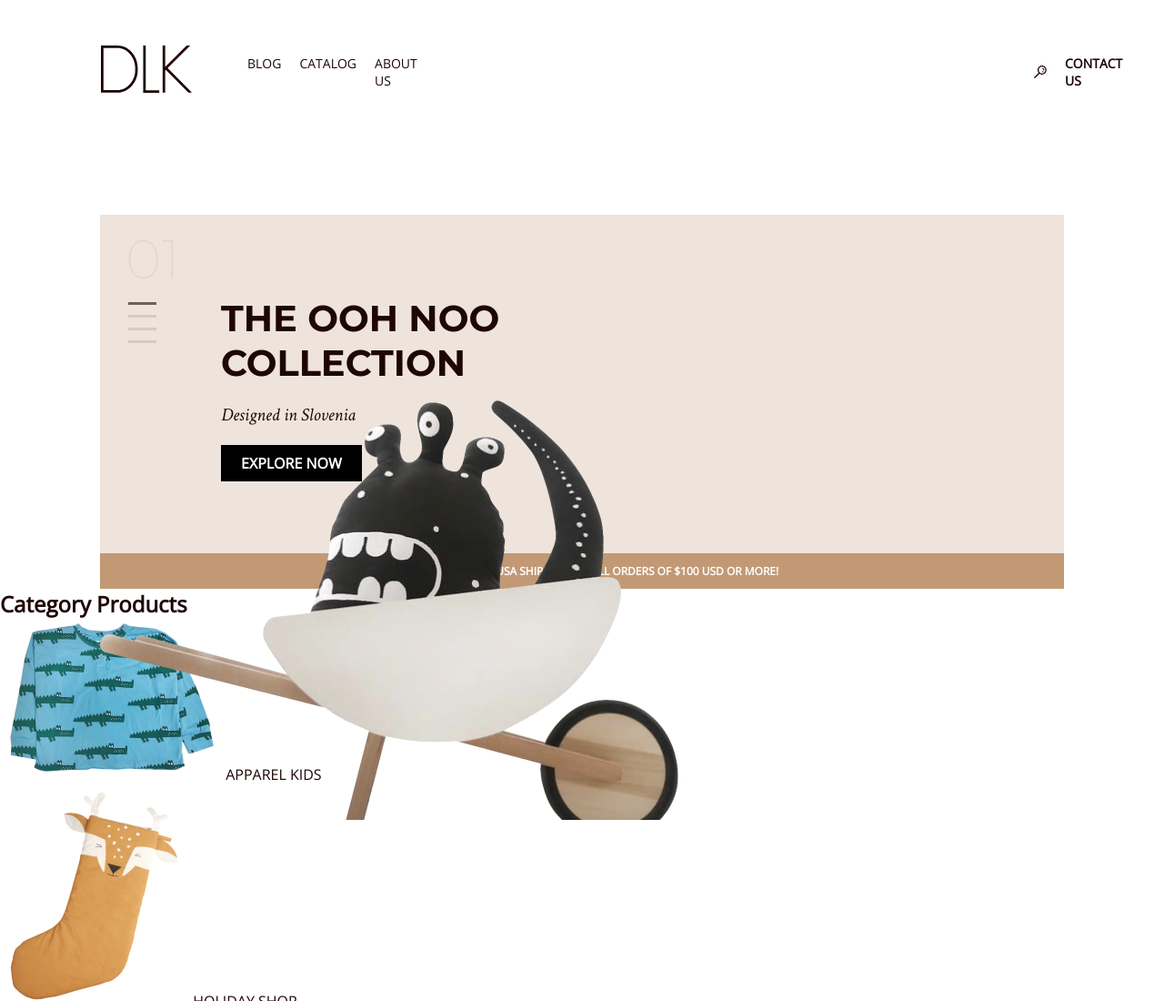
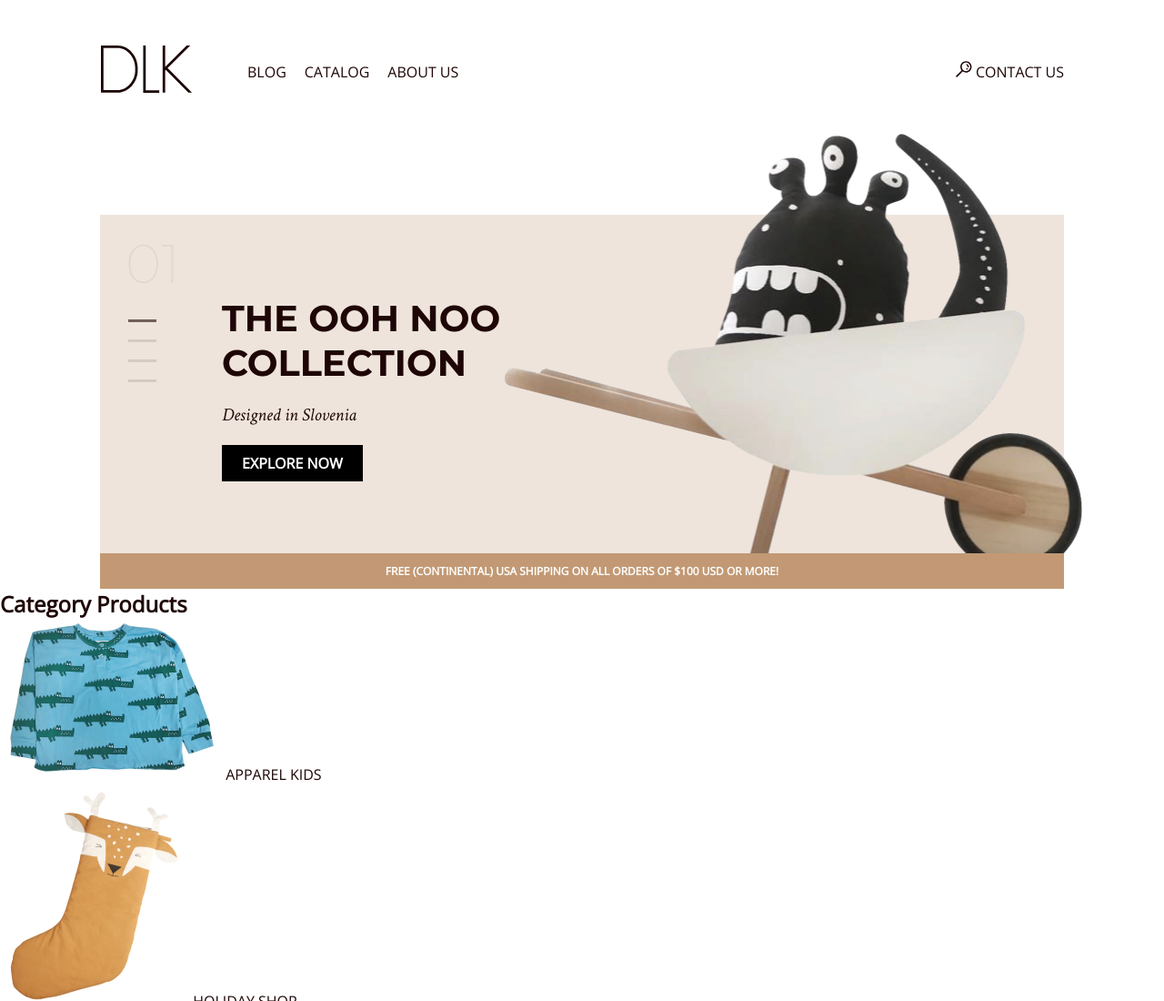
Before and after one commit to dl-academy-edu/yo-konstantinova-lydia, a plain HTML site: page index.html in a window 1280 px wide. Shown: the top 1100 px of the page at 91% size. Drawn offline with nearby package versions, Linux system fonts and the light colour scheme.

Commit message:
Переписала стили для хедера и баннера

```diff
--- a/common.css
+++ b/common.css
@@ -25,32 +25,18 @@ body{
     margin: 50px 110px 0 110px;
     align-items: center;
     text-transform: uppercase;
+    justify-content: space-between;
+}
+
+.nav__wrapper{
+    display: flex;
+    align-items: center;
 }
 
 .nav__list{
     display: flex;
-    font-size: 14px;
-}
-
-.nav__list_item:nth-of-type(1){
+    column-gap: 20px;
     margin-left: 60px;
-}
-
-.nav__list_item:nth-of-type(3){
-    margin-right: 678px;
-}
-
-.nav__list_item{
-    margin-right: 20px;
-}
-
-.contact{
-    display: flex;
-    align-items: center;
-    column-gap: 20px;
-    font-weight: 700;
-    font-size: 14px;
-    padding-right: 0;
 }
 
 /* стили для текста */
--- a/index.html
+++ b/index.html
@@ -14,7 +14,8 @@
     <title>DLK</title>
 </head>
 <body>
-    <header class="header">
+    <header class="header container">
+        <div class="nav__wrapper">
             <a href="/index.html">
                 <svg width="102" height="52" viewBox="0 0 102 52" fill="none" xmlns="http://www.w3.org/2000/svg">
                     <path fill-rule="evenodd" clip-rule="evenodd" d="M0.997559 0H19.1259C32.1442 0 41.4377 12.3713 41.4377 24.0356V27.7332C41.4377 39.3974 32.1442 51.7689 19.1259 51.7689H0.997559V0ZM38.6487 24.0356C38.6487 13.5132 30.2391 2.77333 19.1259 2.77333H3.78653V48.9956H19.1259C30.2391 48.9956 38.6487 38.2557 38.6487 27.7333V24.0356Z" fill="#1E0606"/>
@@ -35,6 +36,7 @@
                 </li>
               </ul>
             </nav>
+        </div>
             <a href="/pages/contact.html" class="contact">
                 <svg width="18" height="18" viewBox="0 0 18 18" fill="none" xmlns="http://www.w3.org/2000/svg">
                     <path d="M11.2614 0.26001C7.83851 0.26001 5.05615 3.08001 5.05615 6.52001C5.05615 7.98001 5.55657 9.30002 6.37727 10.38L0.492277 16.32C0.151988 16.68 0.151988 17.24 0.492277 17.58C0.67243 17.76 0.892618 17.84 1.1128 17.84C1.35301 17.84 1.57319 17.76 1.75334 17.58L7.63834 11.62C8.65921 12.36 9.90026 12.78 11.2414 12.78C14.6643 12.78 17.4467 9.96001 17.4467 6.52001C17.4667 3.06001 14.6843 0.26001 11.2614 0.26001ZM11.2614 11.2C8.71926 11.2 6.65751 9.10001 6.65751 6.52001C6.65751 3.94001 8.71926 1.84001 11.2614 1.84001C13.8036 1.84001 15.8653 3.94001 15.8653 6.52001C15.8653 9.10001 13.8036 11.2 11.2614 11.2ZM14.364 6.60001C14.324 6.94001 14.0238 7.20001 13.6835 7.20001C13.6434 7.20001 13.6234 7.20001 13.5834 7.20001C13.2031 7.14001 12.9428 6.80001 12.9829 6.42001C13.123 5.38001 11.962 4.84001 11.902 4.82001C11.5617 4.66001 11.4015 4.24001 11.5617 3.90001C11.7218 3.56001 12.1221 3.40001 12.4825 3.54001C12.5625 3.56001 14.6443 4.52001 14.364 6.60001ZM12.9028 8.12001C13.0429 8.26001 13.143 8.48002 13.143 8.68002C13.143 8.90002 13.0629 9.10001 12.9028 9.24002C12.7627 9.38002 12.5425 9.48002 12.3423 9.48002C12.1422 9.48002 11.922 9.40001 11.7819 9.24002C11.6417 9.10001 11.5417 8.88002 11.5417 8.68002C11.5417 8.48002 11.6217 8.26001 11.7819 8.12001C11.922 7.98001 12.1422 7.88002 12.3423 7.88002C12.5425 7.88002 12.7427 7.96001 12.9028 8.12001Z" fill="#1E0606"/>
@@ -46,6 +48,7 @@
     <main>
         <section class="container">
             <div class="banner__wrapper">
+            <div class="banner__switcher">
                 <span class="banner__number">01</span>
                 <ul class="banner__stick">
                     <li>
@@ -61,6 +64,7 @@
                         <button class="stick-4"></button>
                     </li>
                 </ul>
+            </div>
             <div class="banner__description">
                 <h1>THE OOH NOO<br>COLLECTION</h1>
                 <p class="design italic small">Designed in Slovenia</p>
--- a/style.css
+++ b/style.css
@@ -2,52 +2,53 @@
     background-color: #EEE4DB;
     height: 372px;
     margin-top: 129px;
+    display: flex;
+    position: relative;
+}
+
+.banner__switcher{
+    display: flex;
+    flex-direction: column;
+    padding-left: 31px;
+    width: 90px;
 }
 
 .banner__number{
     font-family: 'Montserrat', sans-serif;
     font-size: 60px;
+    font-weight: 200;
     color: rgba(30, 6, 6, 0.05);
+    line-height: 74px;
     position: absolute;
-    width: 61px;
-    height: 74px;
-    left: 138px;
-    top: 248px;
+    top: 17px;
+    left: 28px;
+}
+
+.banner__stick{
+    position: absolute;
+    top: 101px;
+    display: flex;
+    flex-direction: column;
+    column-gap: 11px;
 }
 
 .stick-1, .stick-2, .stick-3, .stick-4{
-    position: absolute;
     width: 31px;
     height: 3px;
-    left: 141px;
     border: none;
 }
 
 .stick-1{
-    top: 332px;
     background: rgba(30, 6, 6, 0.6);
 }
 
-.stick-2, .stick-3, .stick-4{
+.stick-2, .stick-3, .stick-4 {
     background: #D6CAC2;
 }
 
-.stick-2{
-    top: 346px;
-}
-
-.stick-3{
-    top: 360px;
-}
-
-.stick-4{
-    top: 374px;
-}
-
 .banner__description{
-    display: inline-block;
-    margin-left: 133px;
     margin-top: 89px;
+    margin-left: 44px;
 }
 
 .design{
@@ -63,6 +64,14 @@
     display: inline-block;
 }
 
+.banner__image{
+    width: 635px;
+    height: 461px;
+    position: absolute;
+    bottom: 0;
+    left: 445px;
+}
+
 .banner__shipping{
     background-color: #C29974;
     display: flex;
@@ -76,11 +85,3 @@
     text-transform: uppercase;
     font-size: 12px;
 }
-
-.banner__image{
-    position: relative;
-    right: 0;
-    bottom: 89px;
-    display: inline-block;
-    vertical-align: top;
-}
```
Lines whose indentation alone changed are shown as unchanged.
